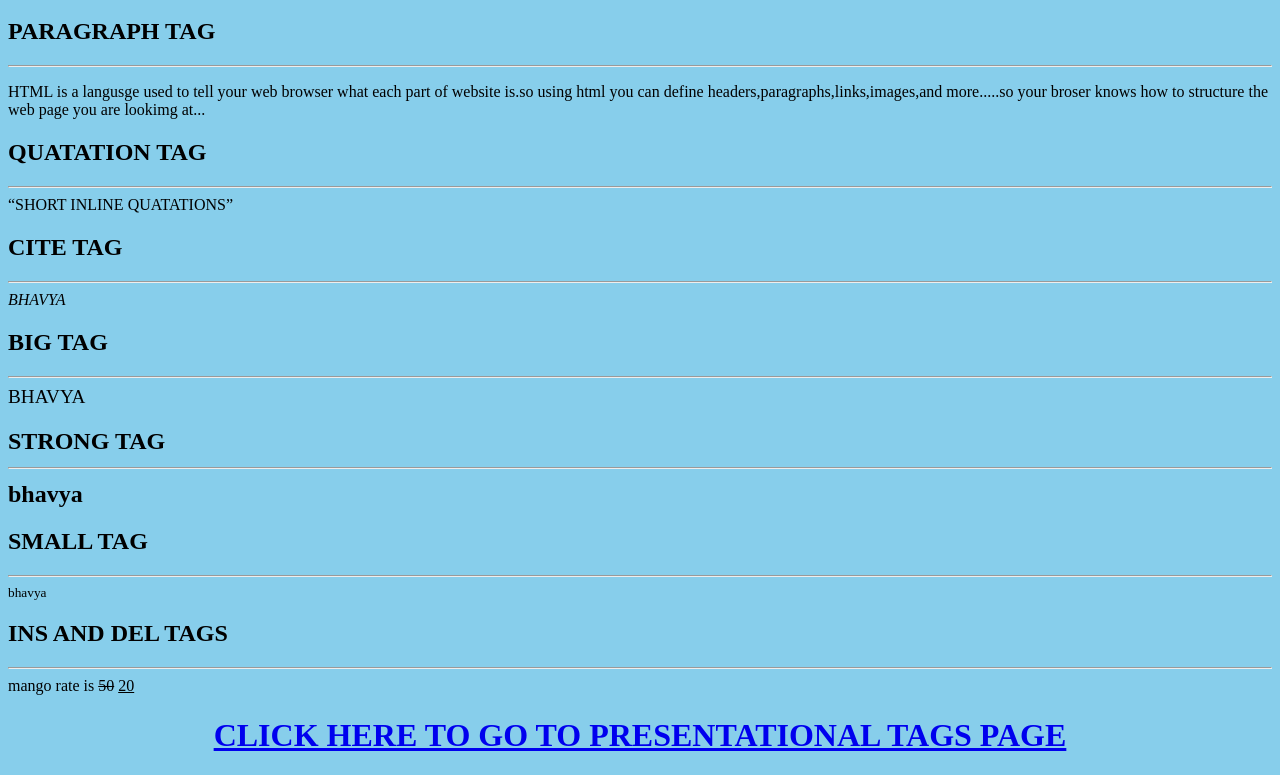
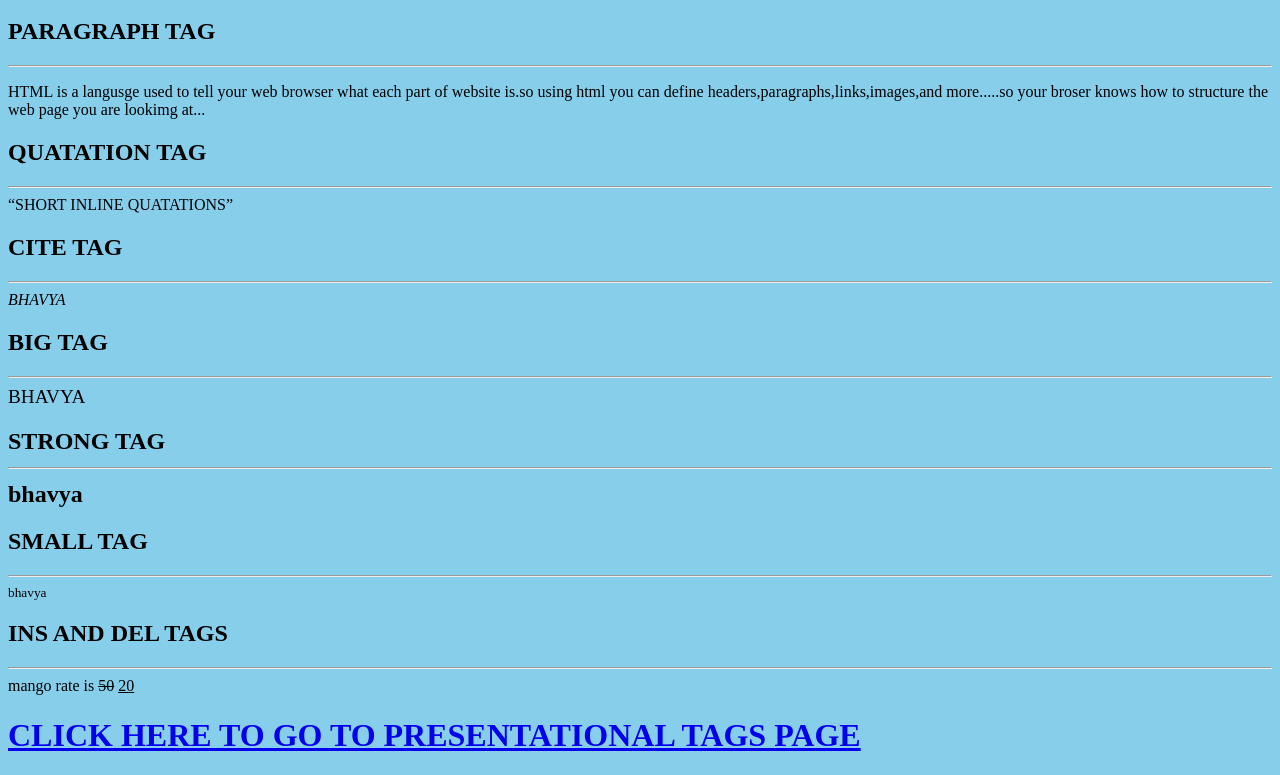
Before and after one commit to Bhavyasri21/cse, a plain HTML site: page 1st page.html in a window 1280 px wide. Shown: the part 48-823 px from the top of the page. Drawn offline with Linux system fonts and the light colour scheme.

Commit message:
Update 1st page.html

```diff
--- a/1st page.html
+++ b/1st page.html
@@ -18,6 +18,6 @@
 <small>bhavya</small>
 <h2>INS AND DEL TAGS</h2><hr>
 mango rate is <del>50</del> <ins>20</ins>
-<center><h1><a href="2nd page.html">CLICK HERE TO GO TO PRESENTATIONAL TAGS PAGE</a><h1></center>
+<h1><a href="2nd page.html">CLICK HERE TO GO TO PRESENTATIONAL TAGS PAGE</a><h1>
 </body>
 </html>
```
